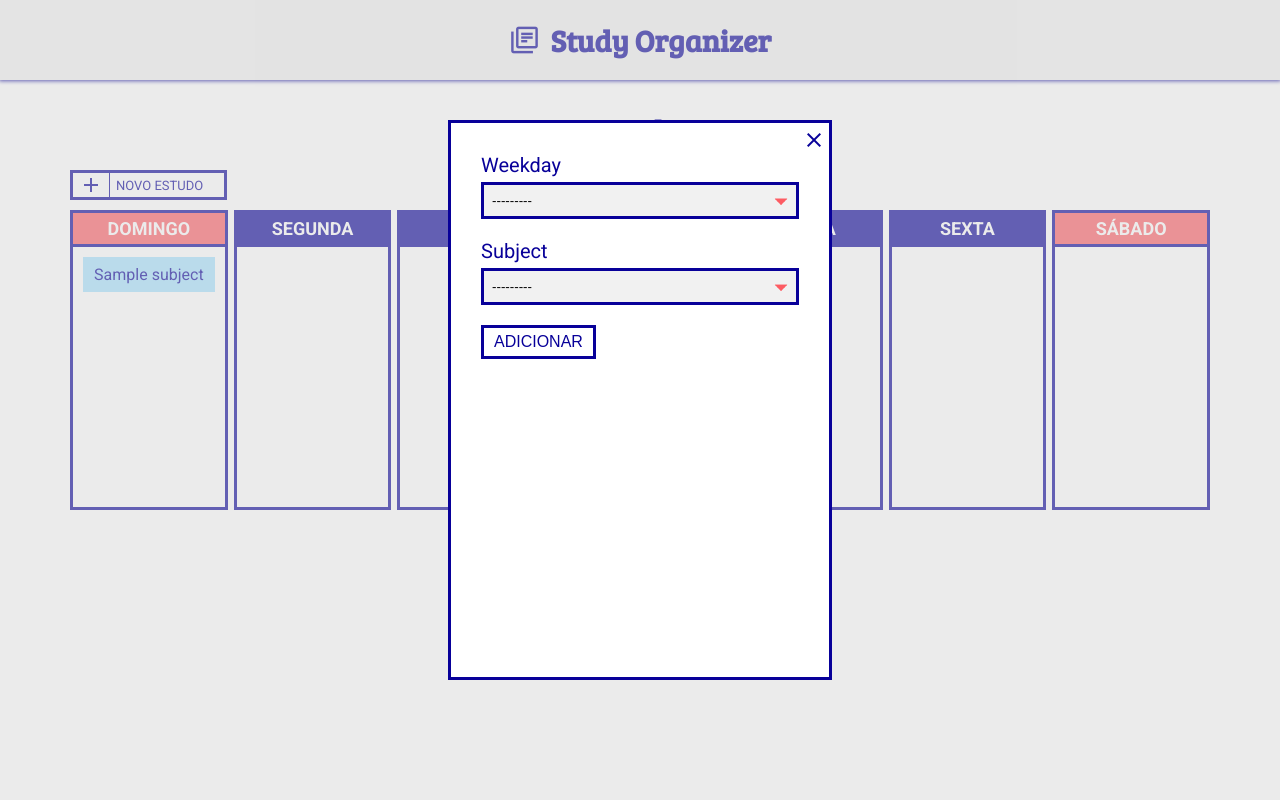
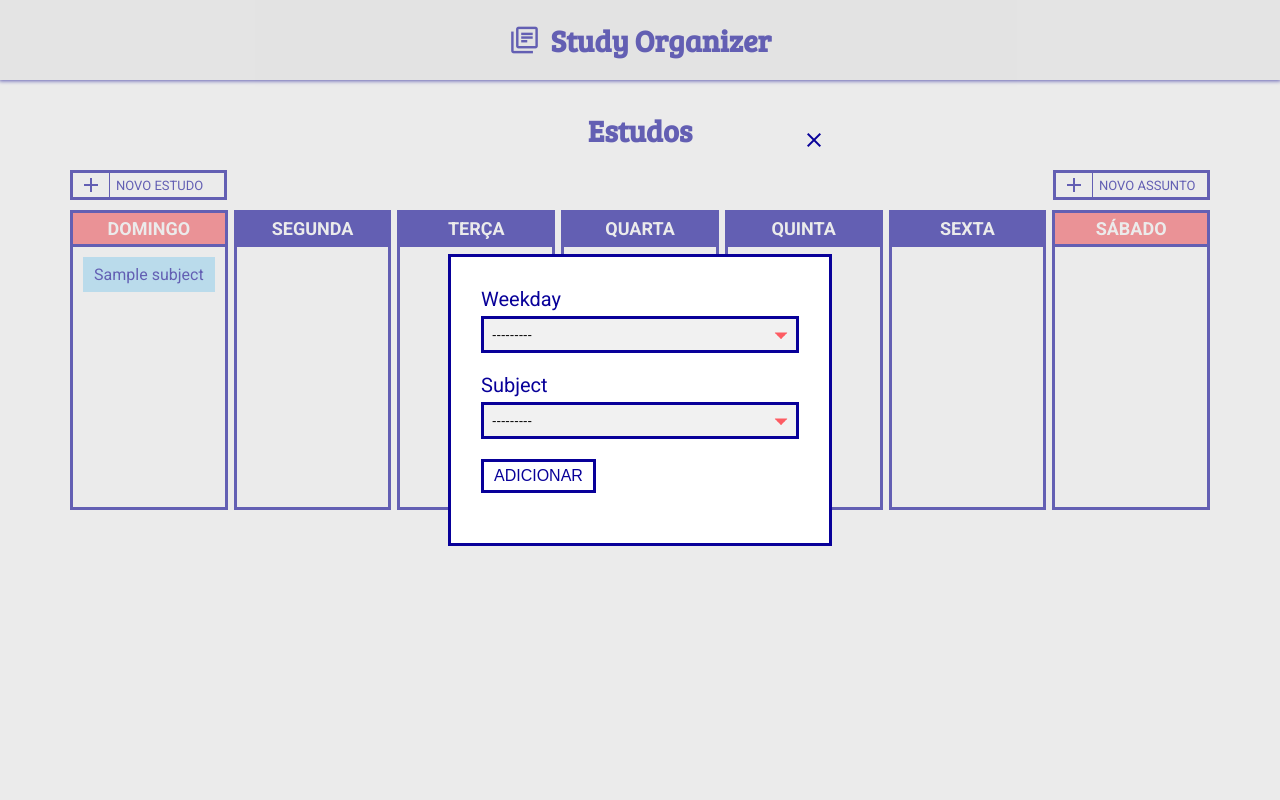
Before and after one commit to Werberty/study-organizer, a Django app: page / in a window 1280 px wide, after a click that opens the changed part. Run offline with Django 4.2, Linux system fonts and the light colour scheme; tables that the repository leaves empty hold one stand-in row (values such as "Sample post").

Commit message:
FEAT: Botão para modal new subjects

```diff
--- a/base_static/global/css/style.css
+++ b/base_static/global/css/style.css
@@ -98,26 +98,31 @@ a {
     border: var(--border) solid var(--secundary-color);
 }
 
-/* Button New Study */
+/* Button New Study e new subject */
 
 .new-study span,
-.new-study p {
+.new-subject span,
+.new-study p,
+.new-subject p {
     display: inline-block;
     color: var(--primary-color);
     text-transform: uppercase;
     padding: 0rem 0.6rem;
 }
 
-.new-study p {
+.new-study p,
+.new-subject p {
     font-size: 1.3rem;
 }
 
-.new-study span {
+.new-study span,
+.new-subject span {
     border-right: 0.1rem solid var(--primary-color);
     transition: all 300ms ease-in-out;
 }
 
-.new-study .button{
+.new-study .button,
+.new-subject .button{
     border: var(--border) solid var(--primary-color);
     background: var(--white-color);
     margin-bottom: 1rem;
@@ -129,9 +134,16 @@ a {
     align-items: center;
 }
 
-.new-study .button:hover span {
+.new-study .button:hover span,
+.new-subject .button:hover span {
     background-color: var(--primary-color);
     color: var(--white-color);
+}
+
+.main-buttons {
+    display: flex;
+    flex-flow: row nowrap;
+    justify-content: space-between;
 }
 
 /* Modal new study */
@@ -141,6 +153,10 @@ a {
 }
 
 #modal-new-study:checked + .modal{
+    display: flex;
+}
+
+#modal-new-subject:checked + .modal{
     display: flex;
 }
 
@@ -170,7 +186,7 @@ a {
 
 .modal .content-modal {
     width: 30%;
-    height: 70%;
+    height: auto;
     background-color: var(--white-color);
     border: var(--border) solid var(--primary-color);
     overflow: auto;
@@ -181,7 +197,7 @@ a {
     padding: none;
 }
 
-/* Form */
+/* Forms */
 .main-form {
     padding: 3rem;
 }
@@ -200,11 +216,15 @@ a {
     margin-bottom: .5rem;
 }
 
-.form-group select {
+.form-group select,
+.form-group input,
+.form-group textarea {
     padding: .8rem;
     width: 100%;
     border: var(--border) solid var(--primary-color);
+}
 
+.form-group select {
     appearance: none;
     -webkit-appearance: none;
     -moz-appearance: none;
--- a/base_template/global/base.html
+++ b/base_template/global/base.html
@@ -4,11 +4,11 @@
 <html lang="pt-br">
 
 <head>
-    {% include 'partials/head.html' %}
+    {% include 'global/partials/head.html' %}
 </head>
 
 <body>
-    {% include 'partials/header.html' %}
+    {% include 'global/partials/header.html' %}
 
     <div class="main-container">{% block content %}{% endblock content %}</div>
 
--- a/studies/forms.py
+++ b/studies/forms.py
@@ -1,6 +1,6 @@
 from django import forms
 
-from .models import Study
+from .models import Study, Subject
 
 
 class StudyForm(forms.ModelForm):
@@ -10,3 +10,12 @@ class StudyForm(forms.ModelForm):
             'weekday',
             'subject',
         )
+
+
+class SubjectForm(forms.ModelForm):
+    class Meta:
+        model = Subject
+        fields = (
+            'name',
+            'contents',
+        )
--- a/studies/templates/studies/home.html
+++ b/studies/templates/studies/home.html
@@ -3,6 +3,7 @@
 {% block content %}
     <section class="main-content">
         <h1>Estudos</h1>
+        <article class="main-buttons">
             <div class="new-study">
                 <label class="button open-modal" for="modal-new-study">
                     <span class="material-symbols-outlined add">add</span>
@@ -16,12 +17,11 @@
                         </span>
                     </label>
                     <div class="content-modal">
-
                         <div class="main-form">
                             <form action="#" method="POST">
                                 {% csrf_token %}
                                 <div class="form-content form-content-grid">
-                                {% for field in form %}
+                                    {% for field in form_study %}
                                     <div class="form-group">
                                         <label for="{{ field.id_for_label }}">{{ field.label }}</label>
                                         {{ field }}
@@ -37,10 +37,46 @@
                                 </div>
                             </form>
                         </div>
-
                     </div>
                 </div>
             </div>
+            <div class="new-subject">
+                <label class="button open-modal" for="modal-new-subject">
+                    <span class="material-symbols-outlined add">add</span>
+                    <p>Novo assunto</p>
+                </label>
+                <input type="checkbox" id="modal-new-subject" class="checkbox-modal">
+                <div class="modal">
+                    <label for="modal-new-subject" class="close-modal">
+                        <span class="material-symbols-outlined cancel">
+                            close
+                        </span>
+                    </label>
+                    <div class="content-modal">
+                        <div class="main-form">
+                            <form action="#" method="POST">
+                                {% csrf_token %}
+                                <div class="form-content form-content-grid">
+                                    {% for field in form_subject %}
+                                    <div class="form-group">
+                                        <label for="{{ field.id_for_label }}">{{ field.label }}</label>
+                                        {{ field }}
+
+                                        {{ field.errors }}
+                                    </div>
+                                    {% endfor %}
+                                </div>
+                                <div class="form-content form-content-grid">
+                                    <div class="form-group">
+                                        <button class="button-generic" type="submit">Adicionar</button>
+                                    </div>
+                                </div>
+                            </form>
+                        </div>
+                    </div>
+                </div>
+            </div>
+        </article>
         <article class="main-week-studies">
             <div class="weekday">
                 <div class="weekday-title">
--- a/studies/views.py
+++ b/studies/views.py
@@ -1,16 +1,18 @@
 from django.shortcuts import render
 
-from .forms import StudyForm
+from .forms import StudyForm, SubjectForm
 from .models import Study, Subject
 
 
 def home(request):
     studies = Study.objects.all()
-    form = StudyForm()
+    form_study = StudyForm()
+    form_subject = SubjectForm()
 
     return render(request, 'studies/home.html', context={
         'studies': studies,
-        'form': form,
+        'form_study': form_study,
+        'form_subject': form_subject,
     })
 
 
```
Also changed, not shown: base_template/global/partials/form.html (added), base_template/global/partials/head.html (renamed from base_template/partials/head.html), base_template/global/partials/header.html (renamed from base_template/partials/header.html). Lines whose indentation alone changed are shown as unchanged.
